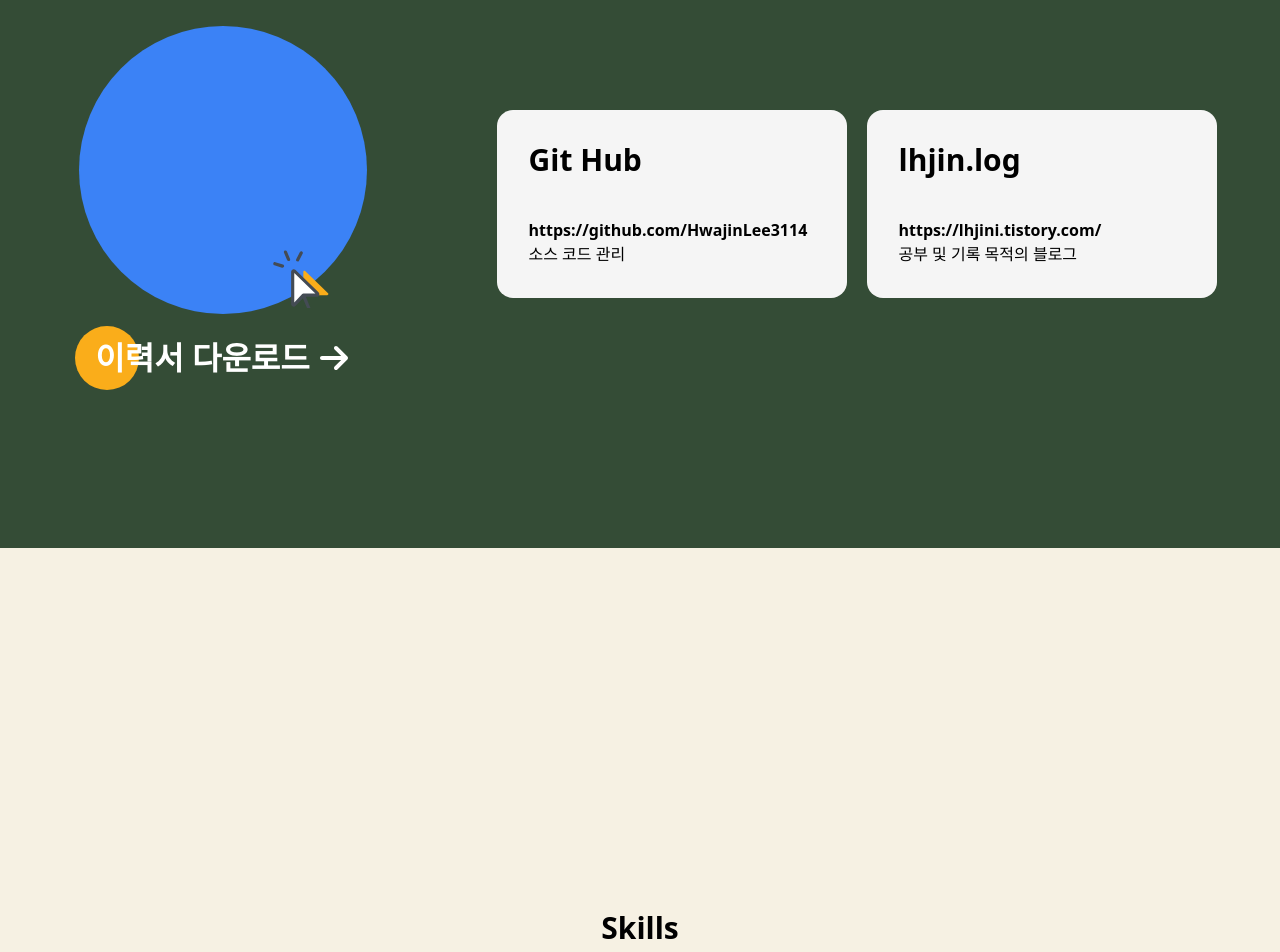
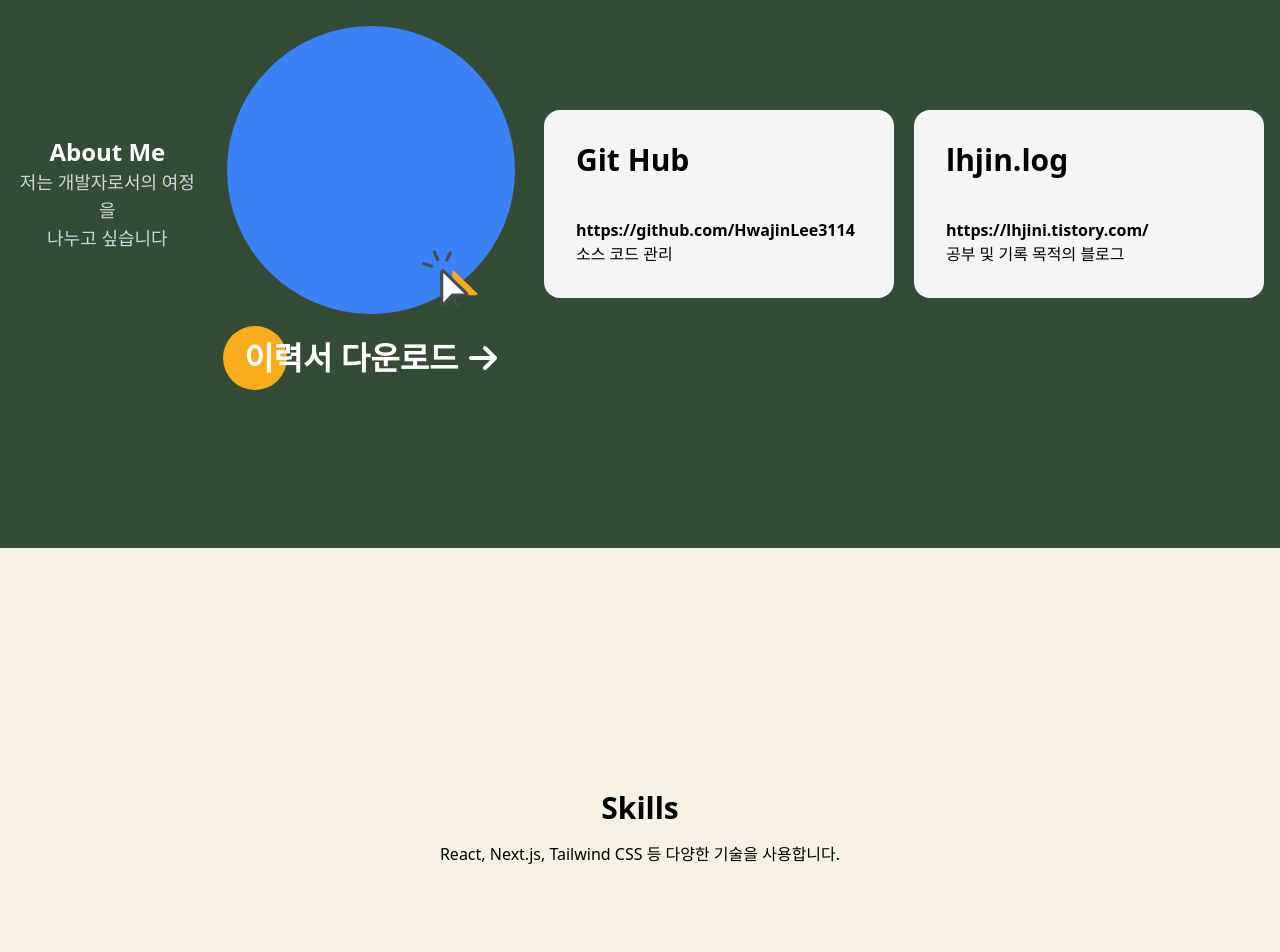
Before and after one commit to HwajinLee3114/lhjin-portfolio, a Next.js app: page / in a window 1280 px wide. Shown: the part 700-1652 px from the top of the page. Built offline with nearby package versions, Linux system fonts and the light colour scheme.

Commit message:
About 페이지 타이틀 추가

```diff
--- a/src/components/About.tsx
+++ b/src/components/About.tsx
@@ -7,8 +7,15 @@ export default function About() {
   return (
     <section
       id="about"
-      className="flex flex-col md:flex-row items-center gap-5 justify-around h-43 bg-themacolor3"
+      className="flex flex-col md:flex-row items-center gap-5 justify-around h-50 md:h-43 bg-themacolor3"
     >
+      <div className="w-full md:w-96 text-center mb-5">
+        <h2 className="text-2xl font-bold text-white">About Me</h2>
+        <p className="text-lg text-gray-300">
+          저는 개발자로서의 여정을<br/>나누고 싶습니다
+        </p>
+      </div>
+
       <div className="h-full p-2 w-full md:w-2/4 flex flex-col items-center justify-center rounded-lg">
         <ProfileCircle />
         <div className="pb-5" />
--- a/src/components/Skills.tsx
+++ b/src/components/Skills.tsx
@@ -4,7 +4,7 @@ export default function Skills() {
   return (
     <section
       id="skills"
-      className="flex flex-col items-center justify-center min-h-screen bg-themacolor1"
+      className="flex flex-col items-center justify-center bg-themacolor1 min-h-35 h-full"
     >
       <h2 className="text-3xl font-bold">Skills</h2>
       <p className="mt-4">
--- a/tailwind.config.ts
+++ b/tailwind.config.ts
@@ -19,7 +19,8 @@ const config: Config = {
         themacolor3: '#344C36', // 진녹색
       },
       height: {
-        '43': '43rem'
+        '43': '43rem',
+        '50': '50rem',
       },
       minHeight: {
         '35': '35rem', // 35rem을 'min-h-35'로 사용
```
